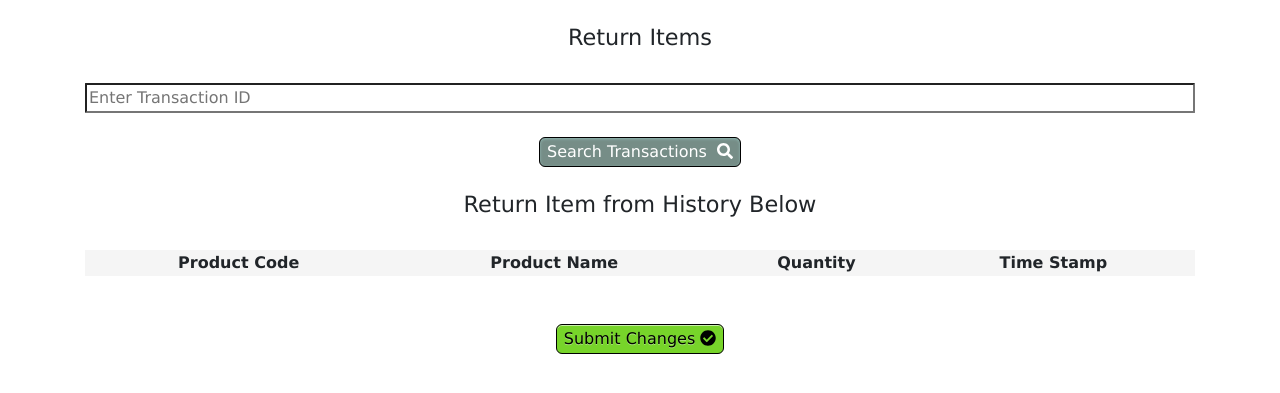
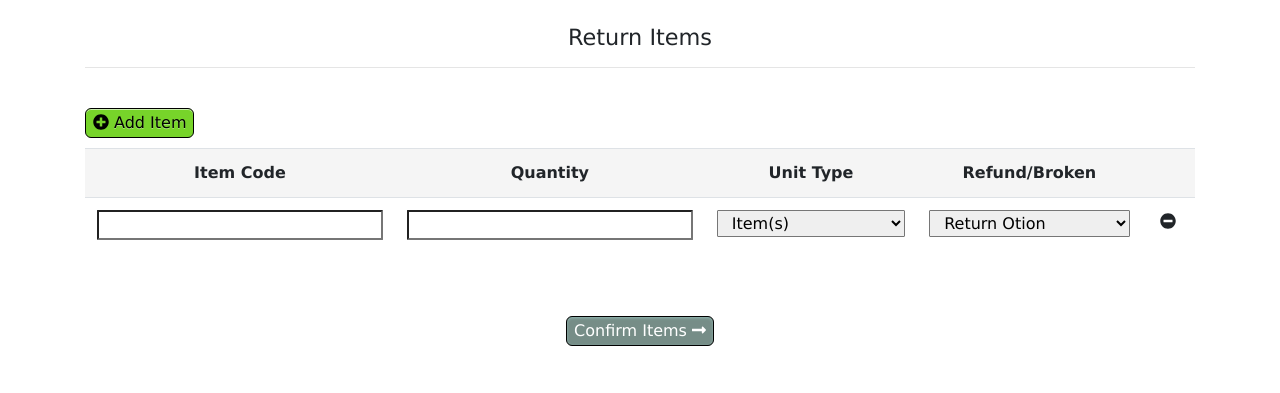
Before and after one commit to u-blavins/aad_inventory_management, a Flask app: page /returnItems in a window 1280 px wide. Shown: the part 124-517 px from the top of the page. Run offline with Flask 2, Linux system fonts and the light colour scheme; lists and menus that the app fills with data are empty; parts of the project's set-up code (start-up, migrations or seed data) failed here and were passed over; some libraries are stand-ins or nearby versions.

Commit message:
Udpate return items view with table

```diff
--- a/static/returnItems.js
+++ b/static/returnItems.js
@@ -1,3 +1,138 @@
+
+    var arrHead = new Array();
+    arrHead = ['Item Code', 'Quantity', 'Unit Type', 'Refund/Broken',''];
+
+    function createReturnTable() {
+        var returnTable = document.createElement('table');
+        returnTable.setAttribute('id', 'returnTable');
+        returnTable.setAttribute('class', 'table');
+        var tr = returnTable.insertRow(-1);
+
+        for (var h = 0; h < arrHead.length; h++) {
+            var div = document.createElement('div');
+            div.setAttribute('class', 'table-responsive');
+            var th = document.createElement('th');          // TABLE HEADER.
+            th.innerHTML = arrHead[h];
+            tr.appendChild(th);
+        }
+
+        var div = document.getElementById('returnTableContainer');
+        div.appendChild(returnTable);    // ADD THE TABLE TO YOUR WEB PAGE.
+        addReturnRow();
+    }
+
+    function addReturnRow() {
+        var returnTab = document.getElementById('returnTable');
+
+        var rowCnt = returnTab.rows.length;
+        var tr = returnTab.insertRow(rowCnt);
+        tr = returnTab.insertRow(rowCnt);
+
+        for (var c = 0; c < arrHead.length; c++) {
+            var td = document.createElement('td');
+            td = tr.insertCell(c);
+
+            if (c == arrHead.length-1) {  //remove button
+                var button = document.createElement('input');
+
+                button.setAttribute('type', 'icon');
+                button.setAttribute('onclick', 'removeReturnRow(this)');
+                button.setAttribute('class', 'fas fa-minus-circle');
+                button.setAttribute('style', 'cursor:pointer;');
+
+                td.appendChild(button);
+            }
+
+            if (c == 0 ) { //Product Code
+                // Function to add more text boxes.
+                var ele = document.createElement('input');
+                ele.setAttribute('type', 'text');
+                ele.setAttribute('value', '');
+                ele.setAttribute('name', 'codes[]');
+                ele.setAttribute('class', 'tableInput');
+                td.appendChild(ele);
+            }
+
+            if (c == 1 ) { // quantity
+                var ele = document.createElement('input');
+                ele.setAttribute('type', 'number');
+                ele.setAttribute('value', '');
+                ele.setAttribute('name', 'quantity[]');
+                ele.setAttribute('class', 'tableInput');
+                td.appendChild(ele);
+            }
+
+            if (c ==  2) { //Unit Type
+                var items = {
+                    'Item(s)': 'Single',
+                    'Box(es)': 'Box',
+                    'Millilitre(s)': 'ml',
+                    'Litre(s)': 'Litre',
+                    'Gram(s)': 'Gram',
+                    'Kilogram(s)': 'Kilogram'
+                }
+                var sel = document.createElement('select');
+                sel.setAttribute('name', 'unitType[]');
+                sel.setAttribute('class', 'dropdownList tableInput');
+                for (prop in items) {
+                    var opt = document.createElement('option');
+                    opt.text = prop;
+                    opt.value = items[prop];
+                    sel.appendChild(opt);
+                }
+                td.appendChild(sel);
+            }
+
+            if (c == 3 ) { // quantity
+                var options = {
+                    'Return Otion': '',
+                    'Refund': 'refund',
+                    'Broken': 'broken'
+                }
+                var sel = document.createElement('select');
+                sel.setAttribute('name', 'returnOption[]');
+                sel.setAttribute('class', 'dropdownList tableInput');
+                for (prop in options) {
+                    var opt = document.createElement('option');
+                    opt.text = prop;
+                    opt.value = options[prop];
+                    sel.appendChild(opt);
+                }
+                td.appendChild(sel);
+            }
+        }
+    }
 
 
- // move javascript from returnItems.js when completed
+    // DELETE TABLE ROW.
+    function removeReturnRow(oButton) {
+        var returnTab = document.getElementById('returnTable');
+        returnTab.deleteRow(oButton.parentNode.parentNode.rowIndex);       // BUTTON -> TD -> TR.
+    }
+
+    // EXTRACT AND SUBMIT TABLE DATA.
+    function returnSubmit() {
+        var myTab = document.getElementById('returnTable');
+        var values = new Array();
+
+        // LOOP THROUGH EACH ROW OF THE TABLE.
+        for (row = 1; row < myTab.rows.length - 1; row++) {
+            var item = new Array();
+            for (c = 0; c < myTab.rows[row].cells.length; c++) {   // EACH CELL IN A ROW.
+
+                var element = myTab.rows.item(row).cells[c];
+                if (c <  myTab.rows.length - 1) {
+                    values.push("'" + element.childNodes[0].value + "'");
+                }
+            }
+            if (item.length != 0) {
+                values.push(item);
+            }
+
+        }
+
+        var form = document.getElementById('add-item-form');
+        form.submit(values);
+        // SHOW THE RESULT IN THE CONSOLE WINDOW.
+        console.log(values);
+    }
--- a/templates/home.html
+++ b/templates/home.html
@@ -11,6 +11,7 @@
         <script src="https://maxcdn.bootstrapcdn.com/bootstrap/4.0.0/js/bootstrap.min.js"></script>
         <script src="https://use.fontawesome.com/releases/v5.0.8/js/all.js"></script>
         <script type="text/javascript" src="{{ url_for('static', filename='addItemToBasket.js')}}"></script>
+        <script type="text/javascript" src="{{ url_for('static', filename='returnItems.js')}}"></script>
         <link href="{{ url_for('static', filename='style.css')}}" type="text/css" rel="stylesheet">
     </head>
     <body>
--- a/templates/returnItems.html
+++ b/templates/returnItems.html
@@ -1,7 +1,30 @@
 {% extends "home.html" %}
+
 {% block content %}
+<div>
+    <div class="container text-center">
+        <br>
+            <h3>Return Items</h3>
+        <hr>
+        <br>
+        <button id="addReturnRow" class="greenButton addButton" onclick="addReturnRow()"><i class="fas fa-plus-circle" style="margin-right: 5px;"></i>Add Item </button>
 
-<div class="container text-center">
+        <form id="add-item-form" method="post" action="">
+            <div id="returnTableContainer" class="text-center"></div>
+            <br>
+            <br>
+
+            <button class="editButton" onclick="submit()" href="/basket">Confirm Items<i class="fas fa-long-arrow-alt-right" style="margin-left: 5px;"></i></button>
+        </form>
+    </div>
+
+    <script type="text/javascript">
+        createReturnTable();
+    </script>
+</div>
+{% endblock %}
+
+<!-- <div class="container text-center">
     <br>
     <h3>Return Items</h3>
     <br>
@@ -167,5 +190,4 @@
         }
 
     </script>
-</div>
-{% endblock %}
+</div> -->
```
Also changed, not shown: routes/admin.py (+1 -6 lines).
